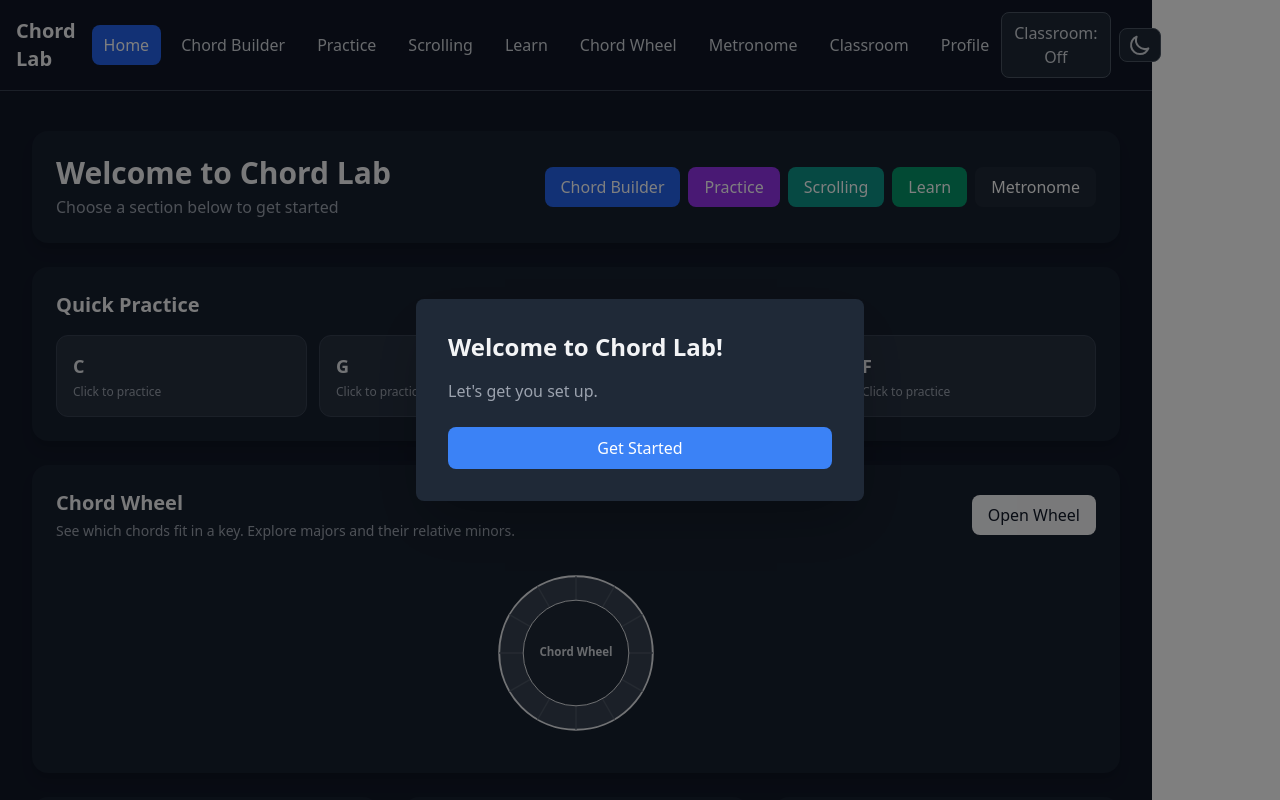
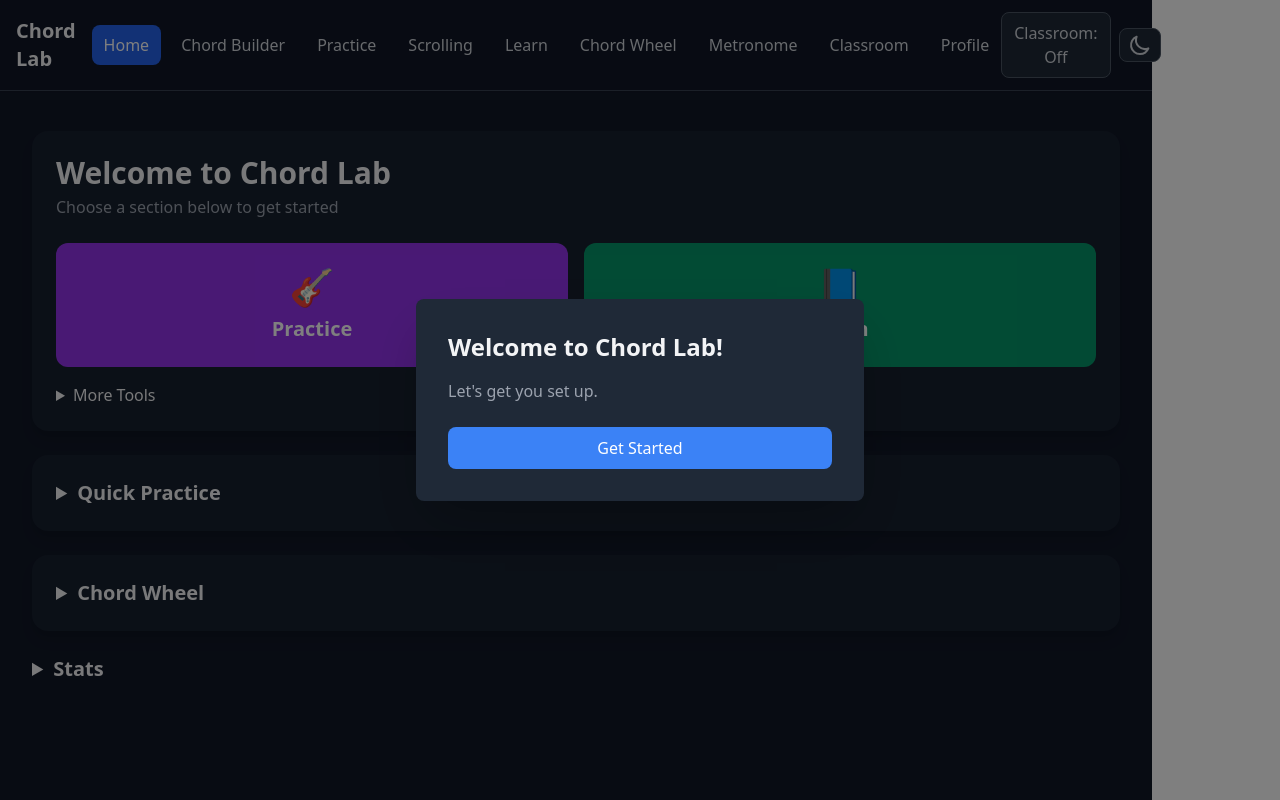
Before and after one commit to SquidgyG/Chord-Lab, a React (Vite) app: page /#/ in a window 1280 px wide. Shown: the top 800 px of the page. Built offline with nearby package versions, Linux system fonts and the light colour scheme.

Commit message:
feat: add collapsible dashboard sections

```diff
--- a/src/components/Dashboard.tsx
+++ b/src/components/Dashboard.tsx
@@ -1,4 +1,5 @@
 import { Link } from 'react-router-dom';
+import { useState } from 'react';
 
 const Dashboard = () => {
   // Sample data for quick practice
@@ -9,32 +10,63 @@ const Dashboard = () => {
     { name: 'F', guitar: [{ string: 1, fret: 1 }, { string: 2, fret: 1 }, { string: 3, fret: 2 }, { string: 4, fret: 3 }], piano: ['F3', 'A3', 'C4'] }
   ];
 
+  const getInitial = (key: string) =>
+    typeof window !== 'undefined' && localStorage.getItem(key) === 'true';
+
+  const [toolsOpen, setToolsOpen] = useState(() => getInitial('dashboard-tools-open'));
+  const [quickOpen, setQuickOpen] = useState(() => getInitial('dashboard-quick-open'));
+  const [wheelOpen, setWheelOpen] = useState(() => getInitial('dashboard-wheel-open'));
+  const [statsOpen, setStatsOpen] = useState(() => getInitial('dashboard-stats-open'));
+
   return (
     <div className="min-h-screen bg-gray-50 dark:bg-gray-900 p-4">
       <div className="max-w-6xl mx-auto">
         {/* Welcome */}
         <div className="bg-white dark:bg-gray-800/50 rounded-2xl shadow-lg p-6 mb-6">
-          <div className="flex flex-col md:flex-row md:items-center md:justify-between">
-            <div>
           <h1 className="text-3xl font-bold text-gray-800 dark:text-gray-100">
             Welcome to Chord Lab
           </h1>
           <p className="text-gray-600 dark:text-gray-400 mt-1">
             Choose a section below to get started
           </p>
+
+          <div className="mt-6 grid grid-cols-2 gap-4">
+            <Link
+              to="/practice"
+              className="flex flex-col items-center justify-center p-6 rounded-xl bg-purple-600 text-white hover:bg-purple-700"
+            >
+              <span className="text-4xl mb-2">🎸</span>
+              <span className="text-xl font-semibold">Practice</span>
+            </Link>
+            <Link
+              to="/learn"
+              className="flex flex-col items-center justify-center p-6 rounded-xl bg-emerald-600 text-white hover:bg-emerald-700"
+            >
+              <span className="text-4xl mb-2">📘</span>
+              <span className="text-xl font-semibold">Learn</span>
+            </Link>
           </div>
-            <div className="mt-4 md:mt-0 flex items-center gap-2">
+
+          <details
+            open={toolsOpen}
+            onToggle={(e) => {
+              const isOpen = e.currentTarget.open;
+              setToolsOpen(isOpen);
+              if (typeof window !== 'undefined') {
+                localStorage.setItem('dashboard-tools-open', String(isOpen));
+              }
+            }}
+            className="mt-4"
+          >
+            <summary className="cursor-pointer text-gray-800 dark:text-gray-100">
+              More Tools
+            </summary>
+            <div className="mt-4 flex flex-wrap items-center gap-2">
               <Link
                 to="/create"
                 className="px-4 py-2 rounded-lg bg-blue-600 text-white hover:bg-blue-700"
               >
                 Chord Builder
-              </Link>
-              <Link
-                to="/practice"
-                className="px-4 py-2 rounded-lg bg-purple-600 text-white hover:bg-purple-700"
-              >
-                Practice
               </Link>
               <Link
                 to="/practice/scrolling"
@@ -43,27 +75,31 @@ const Dashboard = () => {
                 Scrolling
               </Link>
               <Link
-                to="/learn"
-                className="px-4 py-2 rounded-lg bg-emerald-600 text-white hover:bg-emerald-700"
-              >
-                Learn
-              </Link>
-              <Link
                 to="/metronome"
                 className="px-4 py-2 rounded-lg bg-gray-800 text-white hover:bg-gray-900"
               >
                 Metronome
               </Link>
             </div>
-          </div>
+          </details>
         </div>
 
         {/* Quick Practice */}
-        <div className="bg-white dark:bg-gray-800/50 rounded-2xl shadow-lg p-6 mb-6">
-          <h2 className="text-xl font-bold text-gray-800 dark:text-gray-100 mb-4">
+        <details
+          open={quickOpen}
+          onToggle={(e) => {
+            const isOpen = e.currentTarget.open;
+            setQuickOpen(isOpen);
+            if (typeof window !== 'undefined') {
+              localStorage.setItem('dashboard-quick-open', String(isOpen));
+            }
+          }}
+          className="bg-white dark:bg-gray-800/50 rounded-2xl shadow-lg p-6 mb-6"
+        >
+          <summary className="cursor-pointer text-xl font-bold text-gray-800 dark:text-gray-100 open:mb-4">
             Quick Practice
-          </h2>
-          <div className="grid grid-cols-2 sm:grid-cols-4 gap-3">
+          </summary>
+          <div className="grid grid-cols-2 sm:grid-cols-4 gap-3 mt-4">
             {quickChords.map((chord, index) => (
               <Link
                 key={index}
@@ -79,13 +115,25 @@ const Dashboard = () => {
               </Link>
             ))}
           </div>
-        </div>
+        </details>
 
         {/* Chord Wheel Preview */}
-        <div className="bg-white dark:bg-gray-800/50 rounded-2xl shadow-lg p-6 mb-6">
-          <div className="flex items-center justify-between gap-4">
+        <details
+          open={wheelOpen}
+          onToggle={(e) => {
+            const isOpen = e.currentTarget.open;
+            setWheelOpen(isOpen);
+            if (typeof window !== 'undefined') {
+              localStorage.setItem('dashboard-wheel-open', String(isOpen));
+            }
+          }}
+          className="bg-white dark:bg-gray-800/50 rounded-2xl shadow-lg p-6 mb-6"
+        >
+          <summary className="cursor-pointer text-xl font-bold text-gray-800 dark:text-gray-100 open:mb-4">
+            Chord Wheel
+          </summary>
+          <div className="flex items-center justify-between gap-4 mt-4">
             <div>
-              <h2 className="text-xl font-bold text-gray-800 dark:text-gray-100">Chord Wheel</h2>
               <p className="text-gray-600 dark:text-gray-400 text-sm mt-1">
                 See which chords fit in a key. Explore majors and their relative minors.
               </p>
@@ -103,9 +151,9 @@ const Dashboard = () => {
               <g transform="translate(100,100)">
                 <circle r="80" fill="#fff" className="dark:fill-gray-700" stroke="#e5e7eb" strokeWidth="2" />
                 {Array.from({ length: 12 }).map((_, i) => {
-                  const angle = -Math.PI / 2 + (Math.PI * 2 / 12) * i
+                  const angle = -Math.PI / 2 + (Math.PI * 2 / 12) * i;
                   const x = Math.cos(angle) * 80,
-                    y = Math.sin(angle) * 80
+                    y = Math.sin(angle) * 80;
                   return (
                     <line
                       key={i}
@@ -117,7 +165,7 @@ const Dashboard = () => {
                       className="dark:stroke-gray-600"
                       strokeWidth={1.5}
                     />
-                  )
+                  );
                 })}
                 <circle r="55" fill="#f9fafb" className="dark:fill-gray-800" stroke="#e5e7eb" strokeWidth="1" />
                 <text
@@ -133,12 +181,24 @@ const Dashboard = () => {
               </g>
             </svg>
           </div>
-        </div>
-
-        {/* Tab Content removed; routes live in App header */}
+        </details>
 
         {/* Stats */}
-        <div className="grid grid-cols-1 md:grid-cols-3 gap-6 mb-6">
+        <details
+          open={statsOpen}
+          onToggle={(e) => {
+            const isOpen = e.currentTarget.open;
+            setStatsOpen(isOpen);
+            if (typeof window !== 'undefined') {
+              localStorage.setItem('dashboard-stats-open', String(isOpen));
+            }
+          }}
+          className="mb-6"
+        >
+          <summary className="cursor-pointer text-xl font-bold text-gray-800 dark:text-gray-100 open:mb-4">
+            Stats
+          </summary>
+          <div className="grid grid-cols-1 md:grid-cols-3 gap-6 mt-4">
             <div className="bg-white dark:bg-gray-800/50 rounded-2xl shadow-lg p-6">
               <div className="flex items-center">
                 <div className="p-3 bg-blue-100 dark:bg-blue-900/50 rounded-lg mr-4">
@@ -175,6 +235,7 @@ const Dashboard = () => {
               </div>
             </div>
           </div>
+        </details>
       </div>
     </div>
   );
```
Lines whose indentation alone changed are shown as unchanged.
